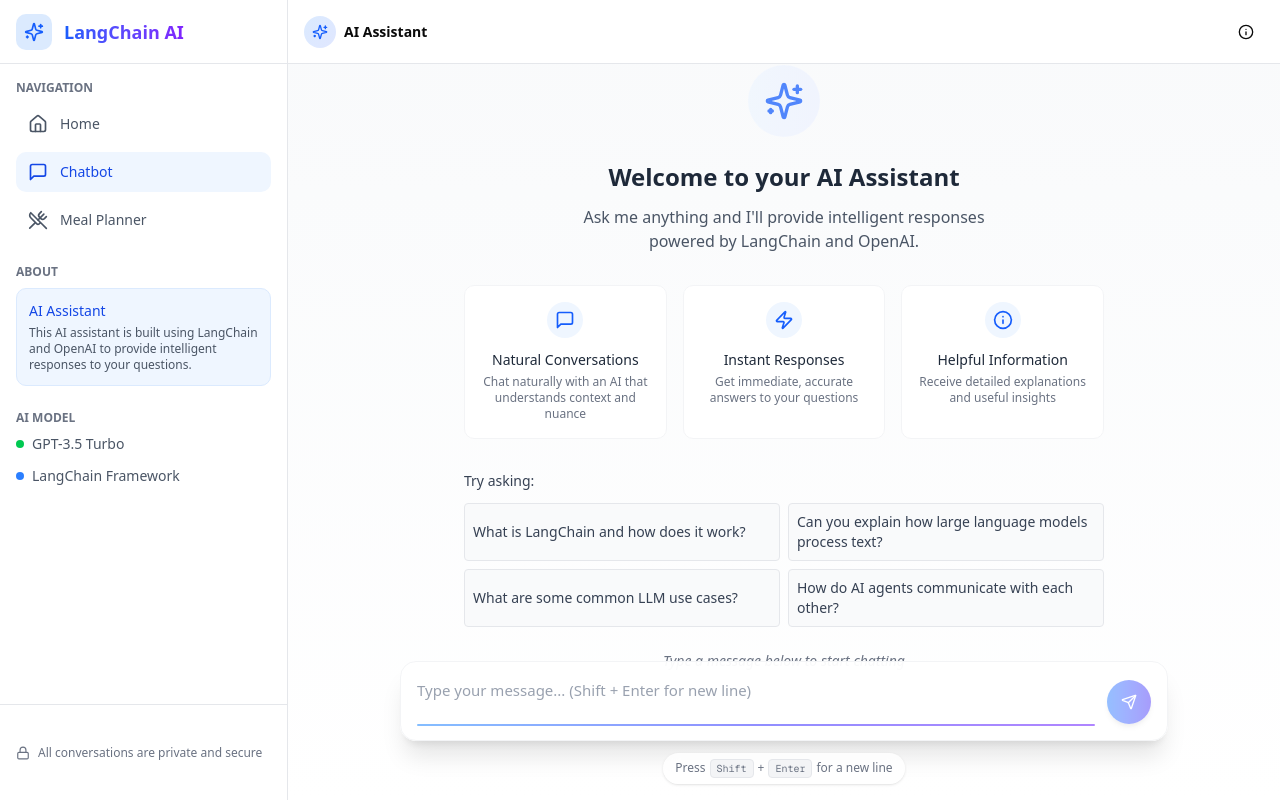
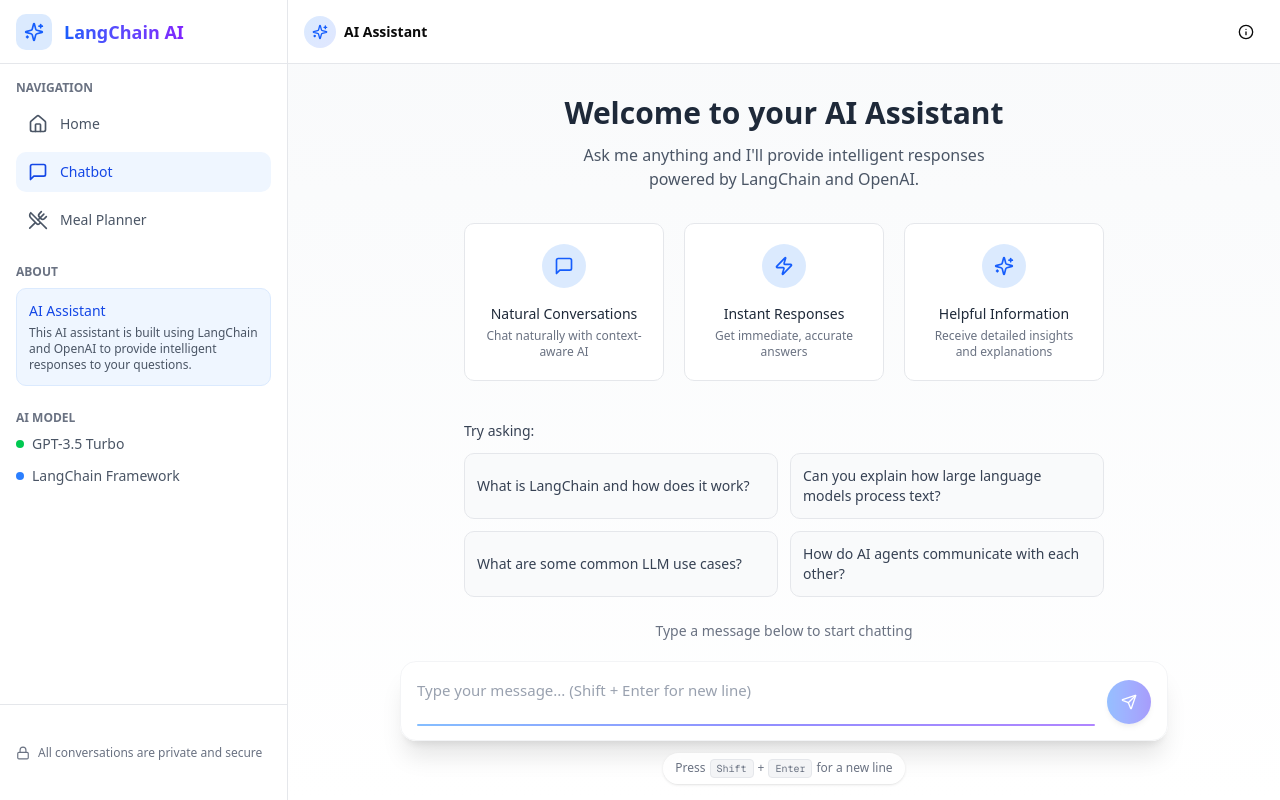
Before and after one commit to realrisman/langchain-integration-demo, a Next.js app: page /chatbot in a window 1280 px wide. Built offline with nearby package versions, Linux system fonts and the light colour scheme.

Commit message:
refactor: enhance EmptyChat component by removing unused imports, updating styles for improved layout, and refining feature descriptions for clarity

```diff
--- a/src/components/chatbot/empty-chat.tsx
+++ b/src/components/chatbot/empty-chat.tsx
@@ -1,4 +1,4 @@
-import { Info, MessageSquare, Sparkles, Zap } from "lucide-react";
+import { MessageSquare, Sparkles, Zap } from "lucide-react";
 import { useChatStore } from "@/store/chat-store";
 
 /**
@@ -7,12 +7,8 @@
 export const EmptyChat = () => (
   <div className="flex flex-col items-center justify-center h-full overflow-y-auto py-8">
     <div className="w-full max-w-2xl mx-auto text-center px-4">
-      {/* Header with animated gradient */}
-      <div className="inline-flex items-center justify-center mb-6 p-4 bg-gradient-to-r from-blue-50 to-indigo-50 dark:from-blue-950 dark:to-indigo-950 rounded-full animate-pulse">
-        <Sparkles className="h-10 w-10 text-blue-600 dark:text-blue-400" />
-      </div>
-
-      <h2 className="text-2xl font-bold text-gray-800 dark:text-gray-100 mb-3">
+      {/* Main heading */}
+      <h2 className="text-3xl font-bold text-gray-800 dark:text-gray-100 mb-3">
         Welcome to your AI Assistant
       </h2>
 
@@ -22,21 +18,21 @@
       </p>
 
       {/* Feature cards */}
-      <div className="grid grid-cols-1 md:grid-cols-3 gap-4 mb-8">
+      <div className="grid grid-cols-1 md:grid-cols-3 gap-5 mb-10">
         <FeatureCard
           icon={<MessageSquare className="h-5 w-5" />}
           title="Natural Conversations"
-          description="Chat naturally with an AI that understands context and nuance"
+          description="Chat naturally with context-aware AI"
         />
         <FeatureCard
           icon={<Zap className="h-5 w-5" />}
           title="Instant Responses"
-          description="Get immediate, accurate answers to your questions"
+          description="Get immediate, accurate answers"
         />
         <FeatureCard
-          icon={<Info className="h-5 w-5" />}
+          icon={<Sparkles className="h-5 w-5" />}
           title="Helpful Information"
-          description="Receive detailed explanations and useful insights"
+          description="Receive detailed insights and explanations"
         />
       </div>
 
@@ -45,7 +41,7 @@
         <h3 className="text-sm font-medium text-gray-700 dark:text-gray-300 mb-3">
           Try asking:
         </h3>
-        <div className="grid grid-cols-1 sm:grid-cols-2 gap-2">
+        <div className="grid grid-cols-1 sm:grid-cols-2 gap-3">
           <SuggestedPrompt text="What is LangChain and how does it work?" />
           <SuggestedPrompt text="Can you explain how large language models process text?" />
           <SuggestedPrompt text="What are some common LLM use cases?" />
@@ -53,7 +49,7 @@
         </div>
       </div>
 
-      <p className="text-sm text-gray-500 dark:text-gray-400 italic">
+      <p className="text-sm text-gray-500 dark:text-gray-400 mt-4">
         Type a message below to start chatting
       </p>
     </div>
@@ -72,8 +68,8 @@
   title: string;
   description: string;
 }) => (
-  <div className="flex flex-col items-center p-4 bg-white dark:bg-gray-800 rounded-lg border border-gray-100 dark:border-gray-700 hover:shadow-md transition-shadow">
-    <div className="bg-blue-50 dark:bg-blue-900 p-2 rounded-full mb-3 text-blue-600 dark:text-blue-400">
+  <div className="flex flex-col items-center p-5 bg-white dark:bg-gray-800 rounded-lg border border-gray-200 dark:border-gray-700 hover:shadow-sm transition-all">
+    <div className="bg-blue-100 dark:bg-blue-900/30 p-3 rounded-full mb-4 text-blue-600 dark:text-blue-400">
       {icon}
     </div>
     <h3 className="text-sm font-medium text-gray-800 dark:text-gray-200 mb-1">
@@ -90,7 +86,7 @@
  */
 const SuggestedPrompt = ({ text }: { text: string }) => (
   <button
-    className="text-left p-2 bg-gray-50 dark:bg-gray-800 hover:bg-gray-100 dark:hover:bg-gray-700 rounded text-sm text-gray-700 dark:text-gray-300 transition-colors border border-gray-200 dark:border-gray-700"
+    className="cursor-pointer text-left p-3 bg-gray-50 dark:bg-gray-800 hover:bg-gray-100 dark:hover:bg-gray-700 rounded-lg text-sm text-gray-700 dark:text-gray-300 transition-colors border border-gray-200 dark:border-gray-700 w-full"
     onClick={() => {
       const { setInput } = useChatStore.getState();
       setInput(text);
```
